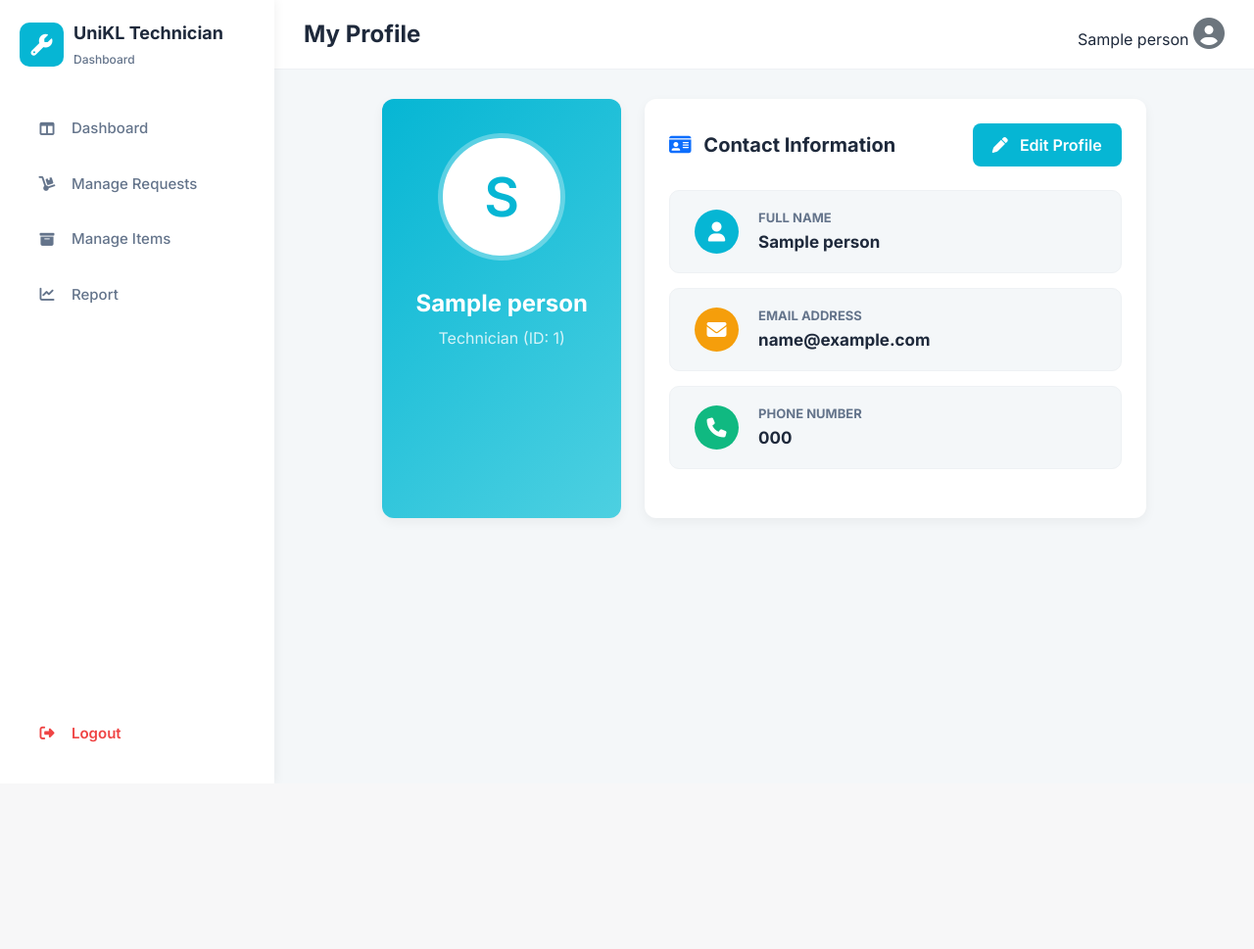
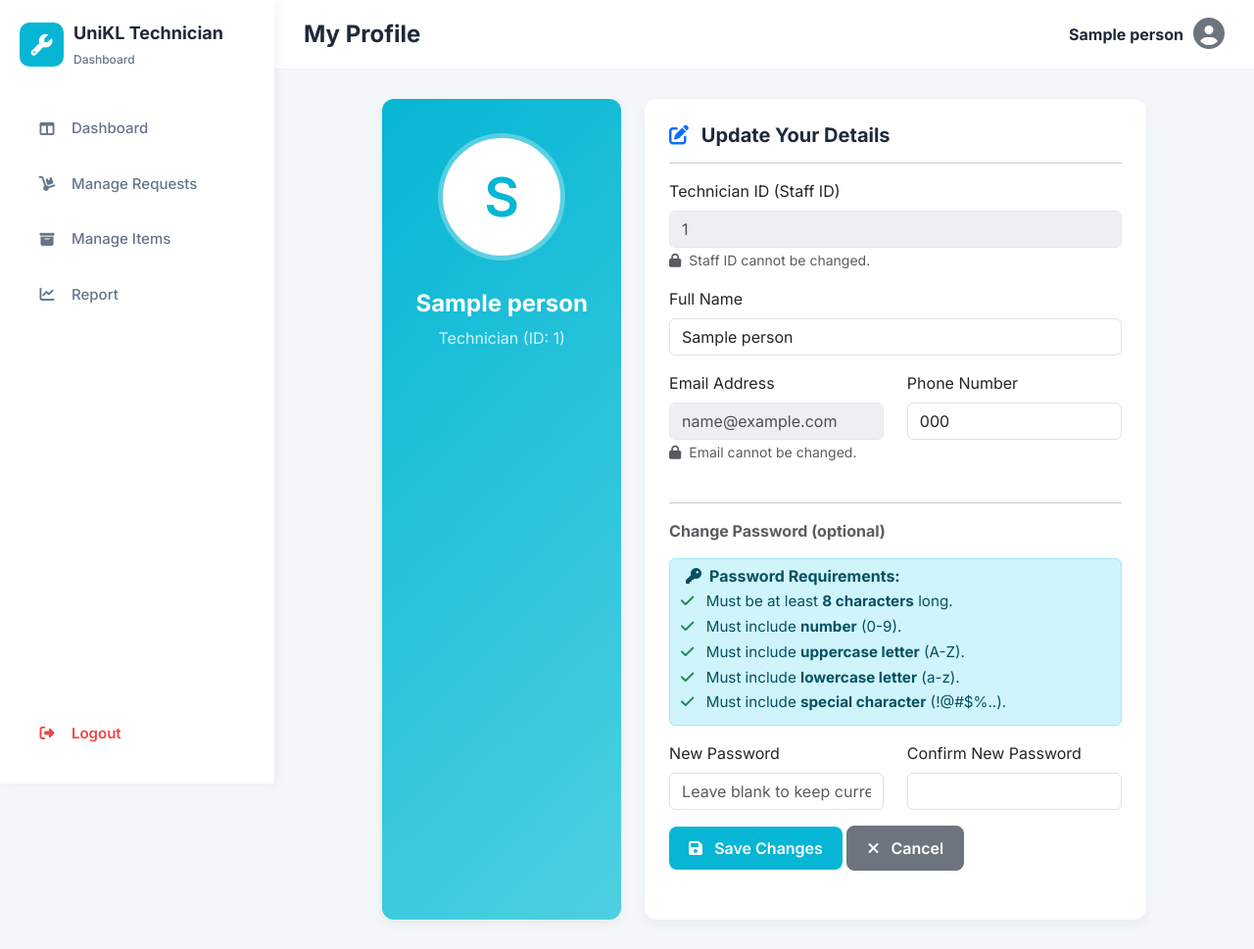
Before and after one commit to ainafati/rcmp-ace, a PHP site: page /technician/profile_tech.php in a window 1280 px wide. Shown: the whole page at 98% size. Before the commit the page ends 758 px from the top, so only its background shows below. Run offline with PHP 8.4, Linux system fonts and the light colour scheme; the visitor is signed in with stand-in values (Sample User, id 1); tables that the repository leaves empty or names only in its code hold one stand-in row (values such as "Sample post").

Commit message:
second commit

```diff
--- a/config.php
+++ b/config.php
@@ -2,8 +2,8 @@
 
 
 $host = "localhost";
-$user = "nexcheck_dbuser";
-$pass = "nexcheck_dbuser";
+$user = "root";
+$pass = "";
 $db = "inventory";
 
 
@@ -11,10 +11,6 @@ $conn = new mysqli($host, $user, $pass, $db);
 
 
 if ($conn->connect_error) {
-
-
-
-
 
     if (!headers_sent()) {
         header('Content-Type: application/json');
--- a/signUp.php
+++ b/signUp.php
@@ -178,7 +178,7 @@ if ($_SERVER['REQUEST_METHOD'] == 'POST') {
 <html lang="en">
 <head>
     <meta charset="UTF-8">
-    <title>Sign Up - R-ILMS</title>
+    <title>Sign Up</title>
     <meta name="viewport" content="width=device-width, initial-scale=1.0">
 
     <link rel="stylesheet" href="https://cdnjs.cloudflare.com/ajax/libs/font-awesome/6.4.0/css/all.min.css">
--- a/technician/profile_tech.php
+++ b/technician/profile_tech.php
@@ -1,10 +1,9 @@
 <?php
-
 session_start();
 
 include '../config.php';
 
-
+// --- PHP INITIATION & DATA FETCH ---
 if (!isset($_SESSION['person_id'])) {
     header("Location: ../login.php");
     exit();
@@ -13,16 +12,12 @@ if (!isset($_SESSION['person_id'])) {
 $person_id = (int)$_SESSION['person_id'];
 $tech_id = $person_id;
 
-
-
 if (!isset($conn) || $conn->connect_error) {
-
     die("Database Connection Error.");
 }
 
-
-
-$stmt = $conn->prepare("SELECT name, email, phoneNum FROM person WHERE person_id = ?");
+// Fetch Technician Data
+$stmt = $conn->prepare("SELECT id AS staff_id, name, email, phoneNum FROM person WHERE person_id = ?");
 if ($stmt === false) {
     die("SQL Error: " . htmlspecialchars($conn->error));
 }
@@ -39,8 +34,12 @@ if (!$tech) {
     exit();
 }
 
-
-$conn->close();
+// === LOGIK UNTUK MENGURUS MESEJ DAN MOD EDIT ===
+$keep_edit_mode = false;
+if (isset($_SESSION['keep_edit_mode']) && $_SESSION['keep_edit_mode'] === true) {
+    $keep_edit_mode = true;
+    unset($_SESSION['keep_edit_mode']); // Clear flag immediately
+}
 ?>
 <!DOCTYPE html>
 <html lang="en">
@@ -50,9 +49,8 @@ $conn->close();
     <title>My Profile — Technician</title>
     <link href="https://cdn.jsdelivr.net/npm/bootstrap@5.3.3/dist/css/bootstrap.min.css" rel="stylesheet">
     <link rel="stylesheet" href="https://cdnjs.cloudflare.com/ajax/libs/font-awesome/6.4.0/css/all.min.css">
-    <link href="https://fonts.googleapis.com/css2?family=Inter:wght@400;500;600;700&display=swap" rel="stylesheet">
+    <link href="https://fonts.googleapis.com/css2?family=Inter:wght@400;500;600;700;900&display=swap" rel="stylesheet">
 <style>
-    /* --- CSS STYLES --- */
     :root {
         --primary-color: #06b6d4; /* Cyan 600 */
         --primary-light: #f0f9ff;
@@ -63,7 +61,6 @@ $conn->close();
         --text-muted: #64748b;
         --shadow-light: 0 4px 12px rgba(0, 0, 0, 0.05);
         --danger-color: #ef4444;
-        /* Tambahan untuk tema warna yang lebih hidup */
         --secondary-color: #f59e0b; /* Amber */
         --tertiary-color: #10b981; /* Emerald */
     }
@@ -117,8 +114,7 @@ $conn->close();
     }
     .card h5 { font-weight: 700; color: var(--text-dark); }
 
-    /* --- PROFILE CARD DESIGN (Woahh Effect) --- */
-    /* Menggunakan reka bentuk yang lebih baik dan konsisten dengan Technician */
+    /* --- PROFILE CARD DESIGN --- */
     .profile-header-card {
         text-align: center;
         padding: 40px 25px;
@@ -158,6 +154,10 @@ $conn->close();
         box-shadow: 0 6px 15px rgba(0, 0, 0, 0.08);
         transform: translateY(-2px);
     }
+    /* Icon khusus untuk ID */
+    .info-icon-wrapper.id-wrapper {
+        background-color: var(--text-muted); /* Kelabu */
+    }
     .info-icon-wrapper {
         width: 45px;
         height: 45px;
@@ -182,6 +182,36 @@ $conn->close();
         font-size: 17px;
     }
 
+    /* --- CSS BARU UNTUK CENTER DAN BOLD NAMA --- */
+    .info-details.text-center-name {
+        flex-grow: 1;
+        text-align: center;
+    }
+    .info-details.text-center-name span {
+        font-weight: 900;
+        font-size: 1.25rem;
+    }
+    .info-details.text-center-name strong {
+        font-size: 0.8rem;
+        color: var(--text-muted);
+    }
+    /* --- AKHIR CSS BARU --- */
+
+    /* === CSS TAMBAHAN UNTUK TOPBAR NAMA === */
+    .topbar .user-profile {
+        display: flex;
+        align-items: center;
+        gap: 10px;
+    }
+    .topbar .user-name {
+        font-weight: 700; /* Untuk Bold */
+        color: var(--text-dark);
+        /* Penjajaran kekal kanan kerana ia di topbar */
+        font-size: 1rem;
+    }
+    /* === AKHIR CSS TAMBAHAN === */
+
+
     /* Form Styles */
     .form-control:focus {
         border-color: var(--primary-color);
@@ -201,6 +231,16 @@ $conn->close();
     }
     .btn-primary:hover { background-color: var(--primary-hover); }
 
+    /* CSS tambahan untuk list requirement */
+    .alert-info ul {
+        list-style: none;
+        padding-left: 0;
+        margin-top: 5px;
+    }
+    .alert-info li {
+        margin-bottom: 3px;
+    }
+
     /* Mobile Optimizations */
     @media (max-width: 992px) {
         .sidebar { transform: translateX(-280px); left: 0; width: 280px; }
@@ -212,7 +252,7 @@ $conn->close();
     }
 </style>
 </head>
-<body>
+<body class="profile-page">
 
 <div class="offcanvas-backdrop fade" id="sidebar-backdrop" style="display: none; z-index: 1040;"></div>
 
@@ -237,13 +277,12 @@ $conn->close();
         </button>
         <h3>My Profile</h3>
             <div class="user-profile">
-            <span class="user-name d-none d-md-inline"><?= htmlspecialchars($tech['name']) ?></span>
+            <span class="user-name d-none d-md-inline fw-bold"><?= htmlspecialchars($tech['name'] ?? '') ?></span>
             <a href="#" title="My Profile" style="color: inherit; text-decoration: none;">
                 <i class="fa-solid fa-circle-user fa-2x text-secondary"></i>
             </a>
             </div>
     </div>
-
     <div class="container-fluid">
         <div class="row justify-content-center">
             <div class="col-lg-10">
@@ -251,27 +290,29 @@ $conn->close();
                     <div class="col-lg-4">
                         <div class="card profile-header-card h-100">
                             <div class="avatar">
-                                <?= htmlspecialchars(strtoupper(substr($tech['name'], 0, 1))) ?>
+                                <?= htmlspecialchars(strtoupper(substr($tech['name'] ?? 'U', 0, 1))) ?>
                             </div>
-                            <h4 class="fw-bold"><?= htmlspecialchars($tech['name']) ?></h4>
-                            <p class="mb-0">Technician (ID: <?= $tech_id ?>)</p>
+                            <h4 class="fw-bold"><?= htmlspecialchars($tech['name'] ?? '') ?></h4>
+                            <p class="mb-0">Technician (ID: <?= htmlspecialchars($tech['staff_id'] ?? '') ?>)</p>
                         </div>
                     </div>
 
                     <div class="col-lg-8">
                         <div class="card h-100">
+
                             <?php if (isset($_SESSION['message'])): ?>
                                 <div class="alert alert-success alert-dismissible fade show" role="alert">
                                     <i class="fa-solid fa-check-circle me-2"></i><?= $_SESSION['message']; unset($_SESSION['message']); ?>
+                                    <button type="button" class="btn-close" data-bs-dismiss="alert" aria-label="Close"></button>
                                 </div>
                             <?php endif; ?>
                             <?php if (isset($_SESSION['error'])): ?>
                                 <div class="alert alert-danger alert-dismissible fade show" role="alert">
                                     <i class="fa-solid fa-exclamation-triangle me-2"></i><?= $_SESSION['error']; unset($_SESSION['error']); ?>
+                                    <button type="button" class="btn-close" data-bs-dismiss="alert" aria-label="Close"></button>
                                 </div>
                             <?php endif; ?>
-
-                            <div id="viewMode">
+                            <div id="viewMode" style="display: <?= $keep_edit_mode ? 'none' : 'block' ?>;">
                                 <div class="d-flex justify-content-between align-items-center mb-4">
                                     <h5 class="mb-0"><i class="fa-solid fa-id-card me-2 text-primary"></i> Contact Information</h5>
                                     <button id="editBtn" class="btn btn-primary"><i class="fa-solid fa-pen me-2"></i> Edit Profile</button>
@@ -279,17 +320,25 @@ $conn->close();
 
                                 <div class="info-card-container">
                                     <div class="info-card">
+                                        <div class="info-icon-wrapper id-wrapper"><i class="fa-solid fa-hashtag"></i></div>
+                                        <div class="info-details">
+                                            <strong>Technician ID (Staff ID)</strong>
+                                            <span><?= htmlspecialchars($tech['staff_id'] ?? '') ?></span>
+                                        </div>
+                                    </div>
+
+                                    <div class="info-card">
                                         <div class="info-icon-wrapper" style="background-color: var(--primary-color);"><i class="fa-solid fa-user"></i></div>
                                         <div class="info-details">
                                             <strong>Full Name</strong>
-                                            <span><?= htmlspecialchars($tech['name']) ?></span>
+                                            <span><?= htmlspecialchars($tech['name'] ?? '') ?></span>
                                         </div>
                                     </div>
                                     <div class="info-card">
                                         <div class="info-icon-wrapper" style="background-color: var(--secondary-color);"><i class="fa-solid fa-envelope"></i></div>
                                         <div class="info-details">
                                             <strong>Email Address</strong>
-                                            <span><?= htmlspecialchars($tech['email']) ?></span>
+                                            <span><?= htmlspecialchars($tech['email'] ?? '') ?></span>
                                         </div>
                                     </div>
 
@@ -297,37 +346,55 @@ $conn->close();
                                         <div class="info-icon-wrapper" style="background-color: var(--tertiary-color);"><i class="fa-solid fa-phone"></i></div>
                                         <div class="info-details">
                                             <strong>Phone Number</strong>
-                                            <span><?= htmlspecialchars($tech['phoneNum']) ?></span>
+                                            <span><?= htmlspecialchars($tech['phoneNum'] ?? '') ?></span>
                                         </div>
                                     </div>
                                 </div>
                             </div>
 
-                            <div id="editMode" style="display: none;">
+                            <div id="editMode" style="display: <?= $keep_edit_mode ? 'block' : 'none' ?>;">
                                 <h5><i class="fa-solid fa-pen-to-square me-2 text-primary"></i> Update Your Details</h5>
                                 <hr>
                                 <form action="update_profile_tech.php" method="POST">
                                     <input type="hidden" name="person_id" value="<?= $tech_id ?>">
 
                                     <div class="mb-3">
+                                        <label for="staff_id" class="form-label">Technician ID (Staff ID)</label>
+                                        <input type="text" class="form-control" id="staff_id" name="staff_id" value="<?= htmlspecialchars($tech['staff_id'] ?? '') ?>" readonly>
+                                        <small class="form-text text-muted"><i class="fa-solid fa-lock me-1"></i> Staff ID cannot be changed.</small>
+                                    </div>
+
+                                    <div class="mb-3">
                                         <label for="name" class="form-label">Full Name</label>
-                                        <input type="text" class="form-control" id="name" name="name" value="<?= htmlspecialchars($tech['name']) ?>" readonly>
-                                        <small class="form-text text-muted"><i class="fa-solid fa-lock me-1"></i> Full Name cannot be changed.</small>
+                                        <input type="text" class="form-control" id="name" name="name" value="<?= htmlspecialchars($tech['name'] ?? '') ?>" required>
                                     </div>
+
                                     <div class="row">
                                         <div class="col-md-6 mb-3">
                                             <label for="email" class="form-label">Email Address</label>
-                                            <input type="email" class="form-control" name="email" value="<?= htmlspecialchars($tech['email']) ?>" readonly>
+                                            <input type="email" class="form-control" name="email" value="<?= htmlspecialchars($tech['email'] ?? '') ?>" readonly>
                                             <small class="form-text text-muted"><i class="fa-solid fa-lock me-1"></i> Email cannot be changed.</small>
                                         </div>
                                         <div class="col-md-6 mb-3">
                                             <label for="phoneNum" class="form-label">Phone Number</label>
-                                            <input type="text" class="form-control" name="phoneNum" value="<?= htmlspecialchars($tech['phoneNum']) ?>" required>
+                                            <input type="text" class="form-control" name="phoneNum" value="<?= htmlspecialchars($tech['phoneNum'] ?? '') ?>" required>
                                         </div>
                                     </div>
 
                                     <hr class="mt-4">
                                     <p class="text-muted fw-bold">Change Password (optional)</p>
+
+                                    <div class="alert alert-info py-2" role="alert">
+                                        <h6 class="alert-heading fw-bold mb-1"><i class="fa-solid fa-key me-2"></i>Password Requirements:</h6>
+                                        <ul class="list-unstyled mb-0" style="margin-left: -5px; font-size: 0.95rem;">
+                                            <li><i class="fa-solid fa-check me-2 text-success"></i> Must be at least <strong>8 characters</strong> long.</li>
+                                            <li><i class="fa-solid fa-check me-2 text-success"></i> Must include <strong>number</strong> (0-9).</li>
+                                            <li><i class="fa-solid fa-check me-2 text-success"></i> Must include <strong>uppercase letter</strong> (A-Z).</li>
+                                            <li><i class="fa-solid fa-check me-2 text-success"></i> Must include <strong>lowercase letter</strong> (a-z).</li>
+                                            <li><i class="fa-solid fa-check me-2 text-success"></i> Must include <strong>special character</strong> (!@#$%..).</li>
+                                        </ul>
+                                    </div>
+
                                     <div class="row">
                                         <div class="col-md-6 mb-3">
                                             <label for="new_password" class="form-label">New Password</label>
@@ -352,6 +419,9 @@ $conn->close();
 
 <script src="https://cdn.jsdelivr.net/npm/bootstrap@5.3.3/dist/js/bootstrap.bundle.min.js"></script>
 <script>
+    // Ambil penanda status mod edit dari PHP
+    const shouldKeepEditMode = <?= json_encode($keep_edit_mode) ?>;
+
     const viewMode = document.getElementById('viewMode');
     const editMode = document.getElementById('editMode');
     const editBtn = document.getElementById('editBtn');
@@ -359,24 +429,27 @@ $conn->close();
     const sidebar = document.getElementById('offcanvasSidebar');
     const toggleBtn = document.getElementById('sidebarToggle');
     const backdrop = document.getElementById('sidebar-backdrop');
-    const body = document.body;
 
 
-    editBtn.addEventListener('click', () => {
+    function switchToEditMode() {
         viewMode.style.display = 'none';
         editMode.style.display = 'block';
-    });
+    }
 
-    cancelBtn.addEventListener('click', () => {
-
+    function switchToViewMode() {
+        // Reset medan kata laluan apabila Batal
         document.querySelector('input[name="new_password"]').value = '';
         document.querySelector('input[name="confirm_password"]').value = '';
 
         editMode.style.display = 'none';
         viewMode.style.display = 'block';
-    });
+    }
+
+    editBtn.addEventListener('click', switchToEditMode);
+    cancelBtn.addEventListener('click', switchToViewMode);
 
 
+    // Logik Sidebar
     function toggleSidebar() {
         if (sidebar.style.transform === 'translateX(0px)' || window.getComputedStyle(sidebar).transform === 'matrix(1, 0, 0, 1, 0, 0)') {
             sidebar.style.transform = 'translateX(-280px)';
@@ -397,15 +470,23 @@ $conn->close();
         backdrop.addEventListener('click', toggleSidebar);
     }
 
-
     window.addEventListener('load', () => {
+        // Logik sidebar untuk load
         if (window.innerWidth >= 992) {
             sidebar.style.transform = 'translateX(0px)';
         } else {
             sidebar.style.transform = 'translateX(-280px)';
         }
+
+        // === LOGIK KEKAL DALAM MOD EDIT ===
+        // Jika terdapat ralat, shouldKeepEditMode akan menjadi true
+        if (shouldKeepEditMode) {
+            // Pastikan mod edit dipaparkan
+            viewMode.style.display = 'none';
+            editMode.style.display = 'block';
+        }
+        // === AKHIR LOGIK KEKAL DALAM MOD EDIT ===
     });
-
 
     window.addEventListener('resize', () => {
         if (window.innerWidth >= 992) {
```
Also changed, not shown: technician/update_profile_tech.php (+73 -24 lines), user/profile.php (+44 -20 lines), user/update_profile.php (+15 -13 lines), verify_otp_api.php (+23 -23 lines). Lines whose indentation alone changed are shown as unchanged.
